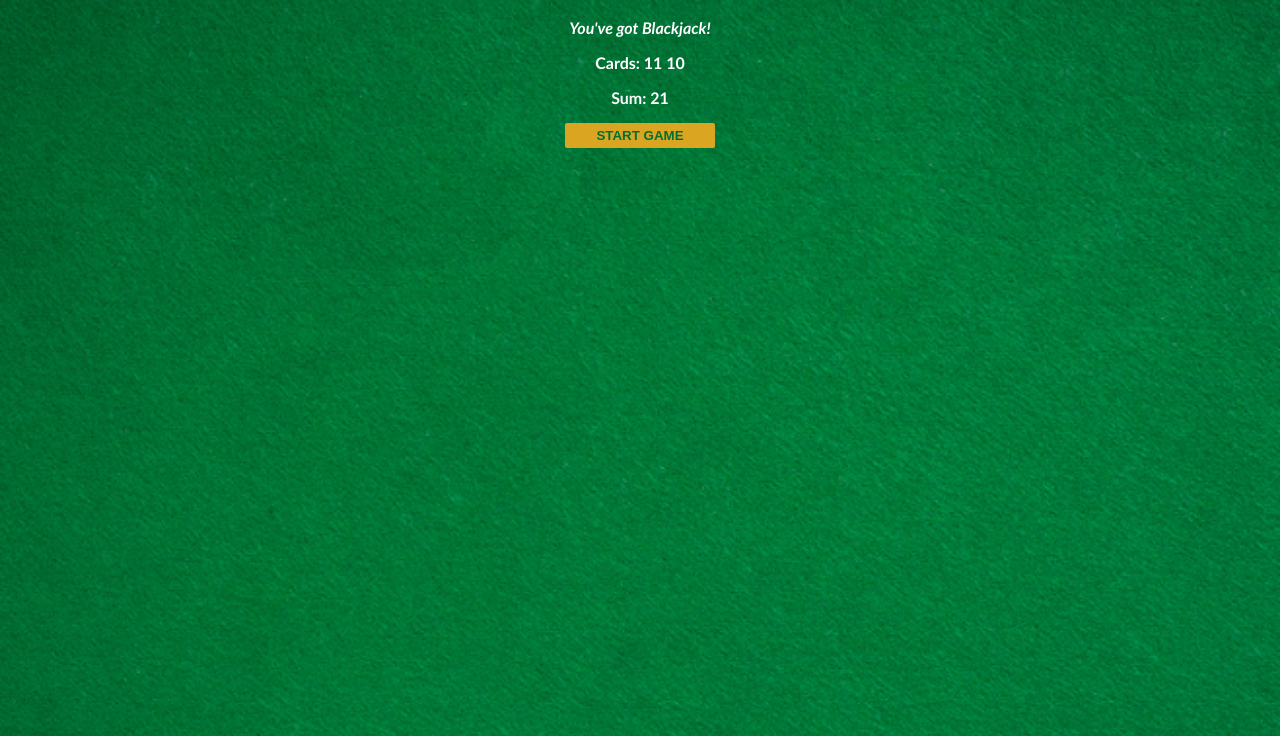
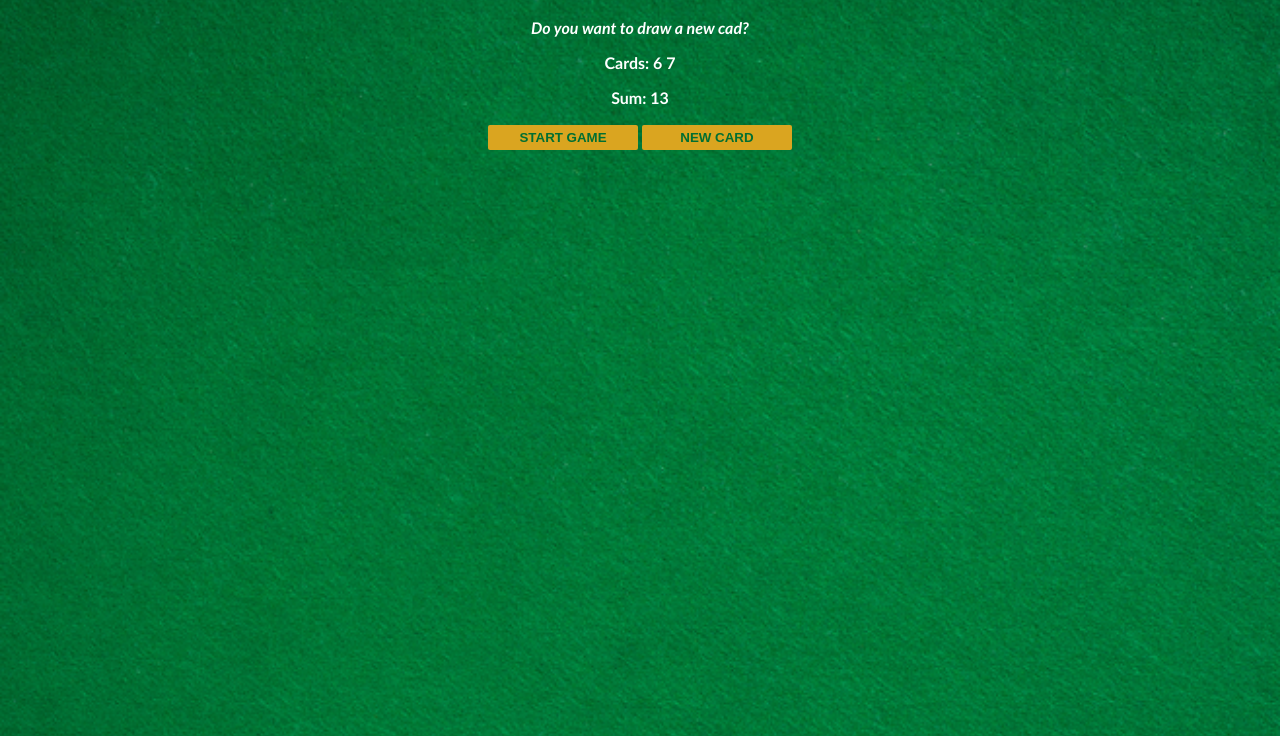
Before and after one commit to Mut1s0/BlackJack, a plain HTML site: page index.html in a window 1280 px wide. Both pictures are taken after a click on the button "START GAME". Shown: the part 64-800 px from the top of the page. Drawn offline with Linux system fonts and the light colour scheme.

Commit message:
rename the startGame function

```diff
--- a/index.html
+++ b/index.html
@@ -19,6 +19,8 @@
 
   <button onclick="startGame()">START GAME</button>
 
+  <button onclick="newCard()">NEW CARD</button>
+
   <script src="/index.js"></script>
 </body>
 </html>
--- a/index.js
+++ b/index.js
@@ -1,14 +1,18 @@
 let messageEl = document.getElementById("message-el")
 let sumEl = document.getElementById("sum-el")
 let cardsEl = document.getElementById("cards-el")
-let firstCard = 11
-let secondCard = 10
+let firstCard = 6
+let secondCard = 7
 let sum = firstCard + secondCard
 let hasBlackJack = false
 let isAlive = true
 let message = ""
 
 function startGame() {
+  renderGame()
+}
+
+function renderGame() {
   cardsEl.textContent = "Cards: " + firstCard + " " + secondCard
   sumEl.textContent = "Sum: " + sum
   if (sum <= 20) {
@@ -20,6 +24,11 @@ function startGame() {
     message = "You're out of the game!"
     isAlive = false
   }
-
   messageEl.textContent = message
 }
+
+function newCard() {
+  let card = 2
+  sum += card
+  renderGame()
+}
--- a/style.css
+++ b/style.css
@@ -25,4 +25,5 @@ button {
   border: none;
   border-radius: 2px;
   cursor: pointer;
+  margin: 2px 0;
 }
```
